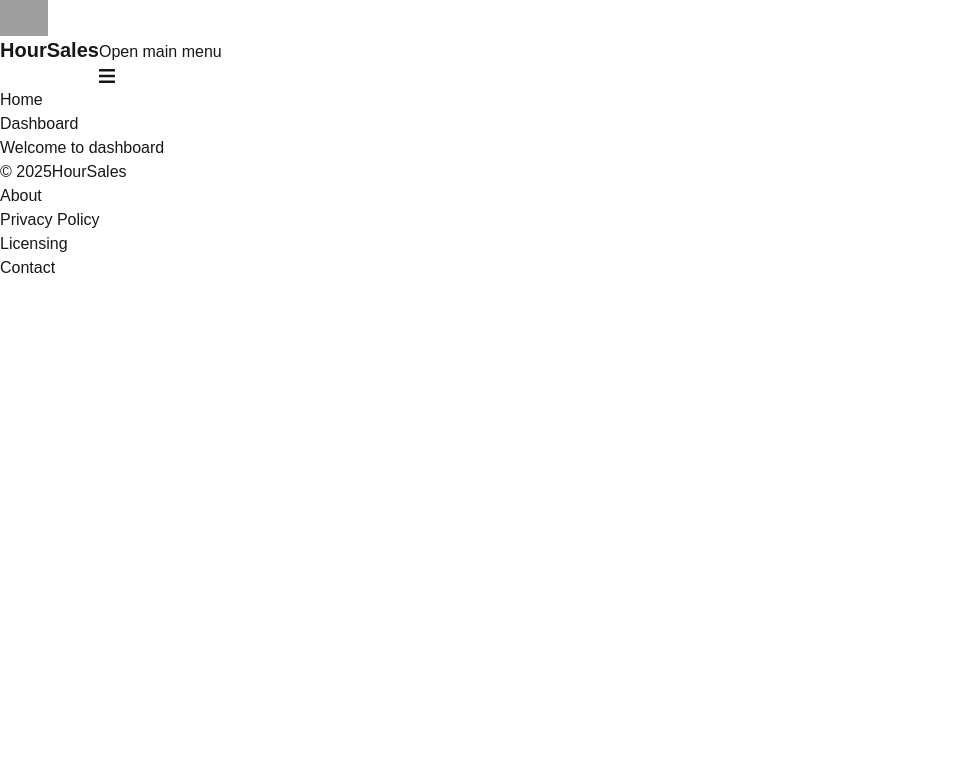
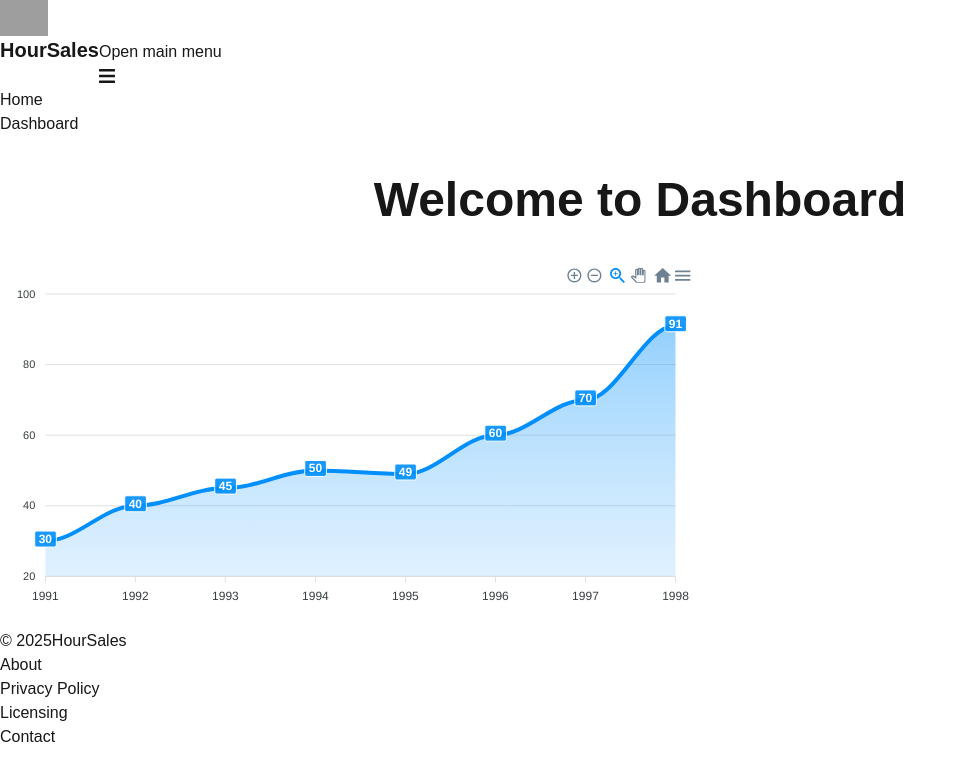
Before and after one commit to Luciogi/sales-wesbite, a Next.js app: page /dashboard in a window 1280 px wide. Shown: the top 780 px of the page, without its empty margins (0-966 px from the left). Built offline with nearby package versions, Linux system fonts and the light colour scheme; grey boxes are pictures that could not be loaded.

Commit message:
ui/dashboard: add demo chart

```diff
--- a/package.json
+++ b/package.json
@@ -9,9 +9,12 @@
     "lint": "next lint"
   },
   "dependencies": {
+    "apexcharts": "^4.7.0",
     "flowbite-react": "^0.11.8",
+    "flowbite-typography": "^1.0.5",
     "next": "15.3.4",
     "react": "^19.0.0",
+    "react-apexcharts": "^1.7.0",
     "react-dom": "^19.0.0"
   },
   "devDependencies": {
--- a/pages/dashboard.tsx
+++ b/pages/dashboard.tsx
@@ -1,7 +1,42 @@
+"use client";
+import { useState } from "react";
+import dynamic from "next/dynamic";
+
+const ApexCharts = dynamic(() => import("react-apexcharts"), {
+  ssr: false, // Ensure ApexCharts is not imported during SSR
+});
+
 export default function Dashboard() {
-    return (
-        <>
-            <h1>Welcome to dashboard</h1>
-        </>
-    );
+  const [state, setState] = useState({
+    options: {
+      chart: {
+        id: "basic-bar",
+      },
+      xaxis: {
+        categories: [1991, 1992, 1993, 1994, 1995, 1996, 1997, 1998, 1999],
+      },
+    },
+    series: [
+      {
+        name: "series-1",
+        data: [30, 40, 45, 50, 49, 60, 70, 91],
+      },
+    ],
+  });
+
+  return (
+    <>
+      <h1 class="text-5xl font-extrabold dark:text-white text-center p-5 m-5">
+        Welcome to Dashboard
+      </h1>
+
+      <ApexCharts
+        options={state.options}
+        series={state.series}
+        type="area"
+        height={350}
+        width={700}
+      />
+    </>
+  );
 }
--- a/styles/globals.css
+++ b/styles/globals.css
@@ -1,6 +1,7 @@
 @import "tailwindcss";
 @plugin "flowbite-react/plugin/tailwindcss";
 @source "../.flowbite-react/class-list.json";
+/* @plugin "flowbite-typography"; */
 
 :root {
   --background: #ffffff;
```
Also changed, not shown: 1 other file (tests, documents, lock files or other folders).
